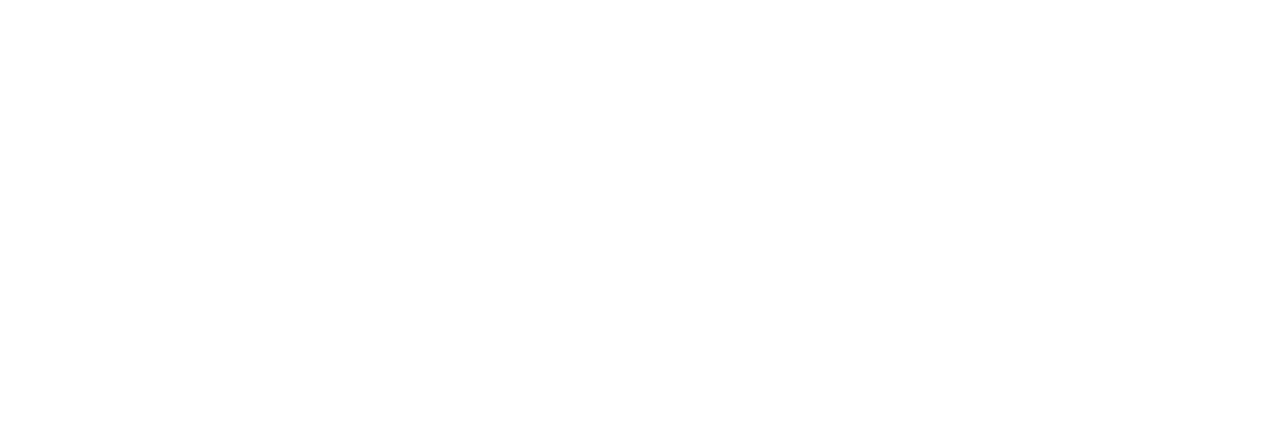
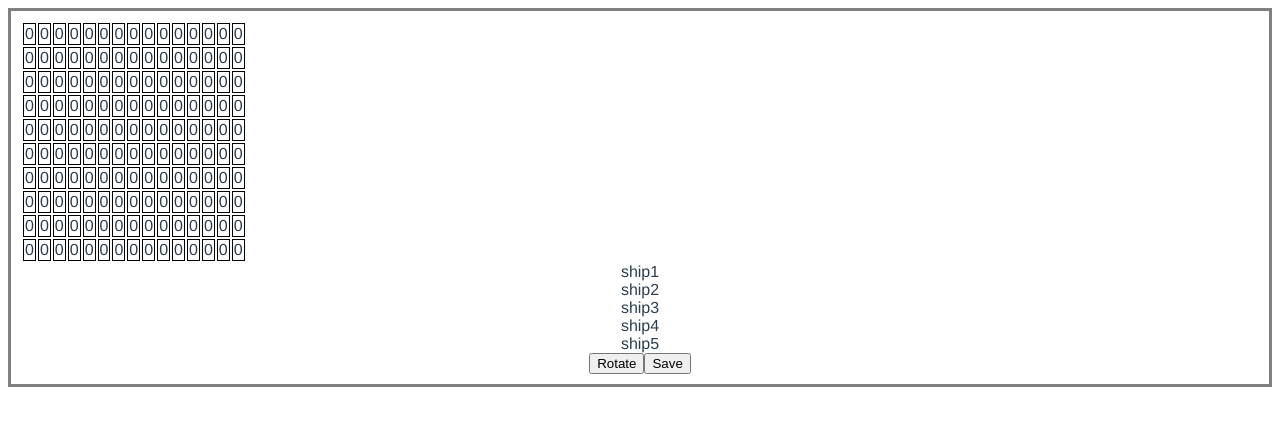
Before and after one commit to ragyd/BattleshipGame, a Vue app: page /#/board-setup/1 in a window 1280 px wide. Shown: the top 426 px of the page. Built offline with nearby package versions, Linux system fonts and the light colour scheme.

Commit message:
Update of setting board component

```diff
--- a/src/components/BoardConfiguration.vue
+++ b/src/components/BoardConfiguration.vue
@@ -34,6 +34,7 @@
   },
   methods: {
     createBoard() {
+          //localStorage.clear()
       this.messageCols = this.validateValue(this.cols);
       this.messageRows = this.validateValue(this.rows);
       if(this.messageCols === null && this.messageRows === null)
@@ -42,6 +43,7 @@
           cols: this.cols,
           rows: this.rows,
         });
+//localStorage.setItem('Account', JSON.stringify(response));
         return true;
       }
         return false;
@@ -129,4 +131,25 @@
     display: inline-block;
     margin-bottom: 20px;
   }
+
+  #drag-elements {
+  display: block;
+  background-color: #dfdfdf;
+  border-radius: 5px;
+  min-height: 50px;
+  margin: 0 auto;
+  padding: 2em;
+}
+
+#drop-target {
+  border: 2px dashed #D9D9D9;
+  border-radius: 5px;
+  min-height: 200px;
+  margin: 0 auto;
+  margin-top: 10px;
+  padding: 2em;
+  display: block;
+  text-align: center;
+}
+
 </style>
--- /dev/null
+++ b/src/components/BoardSetup.vue
@@ -0,0 +1,48 @@
+<template>
+	<div class="board-setup">
+		<div class="board-container">
+			<table>
+				<tr v-for="(row, rowIndex) in rows">
+					<td v-for="(col, colIndex) in cols" :id="(rowIndex + 1)+'-'+(colIndex + 1)">
+						0
+					</td>
+				</tr>
+			</table>
+		</div>
+		<div class="ship-container">
+			<div>ship1</div>
+			<div>ship2</div>
+			<div>ship3</div>
+			<div>ship4</div>
+			<div>ship5</div>
+		</div>
+		<button>Rotate</button>
+		<button>Save</button>
+	</div>
+</template>
+<script>
+export default {
+	name: 'BoardSetup',
+	data() {
+		return {
+			cols: 0,
+			rows: 0
+		}
+	},
+	mounted() {
+	  this.getBoard()
+	  	.then(board => {
+	  		this.cols = board.cols
+	  		this.rows = board.rows
+	  	})
+	},
+	methods: {
+		getBoard() {
+			return Promise.resolve({
+				rows: 10,
+				cols: 15
+			})
+		}
+	}
+}
+</script>
--- a/src/components/BoardView.vue
+++ b/src/components/BoardView.vue
@@ -3,8 +3,8 @@
     <h3>Board of {{cols}} x {{rows}}</h3>
     <div class="board-table">
       <table id="board">
-        <tr v-for="row in rows">
-          <td v-for="col in cols" :key="col*row"></td>
+        <tr v-for="row in rows" v-bind:key="row">
+          <td v-for="col in cols" v-bind:key="col" :id="(row + 1)+'-'+(col + 1)"></td>
         </tr>
       </table>
     </div>
--- a/src/router.js
+++ b/src/router.js
@@ -2,6 +2,7 @@
 import Router from 'vue-router';
 
 import Home from '@/components/Home.vue';
+import BoardSetup from '@/components/BoardSetup.vue';
 
 Vue.use(Router);
 
@@ -11,6 +12,11 @@
       path: '/',
       name: 'home',
       component: Home
+    },
+    {
+      path: '/board-setup/:gameId',
+      name: 'boardSetup',
+      component: BoardSetup,
     }
   ]
 });
```
